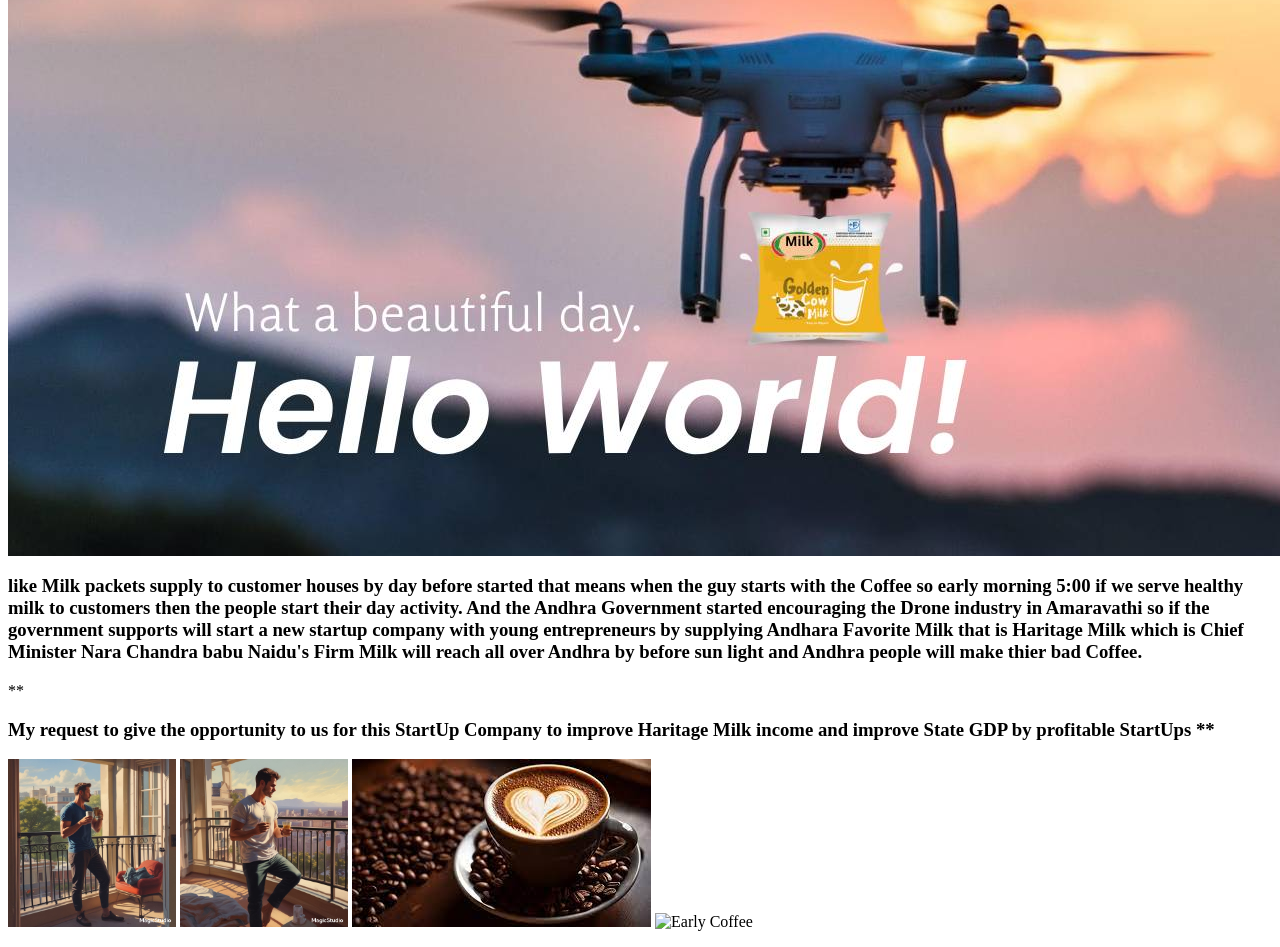
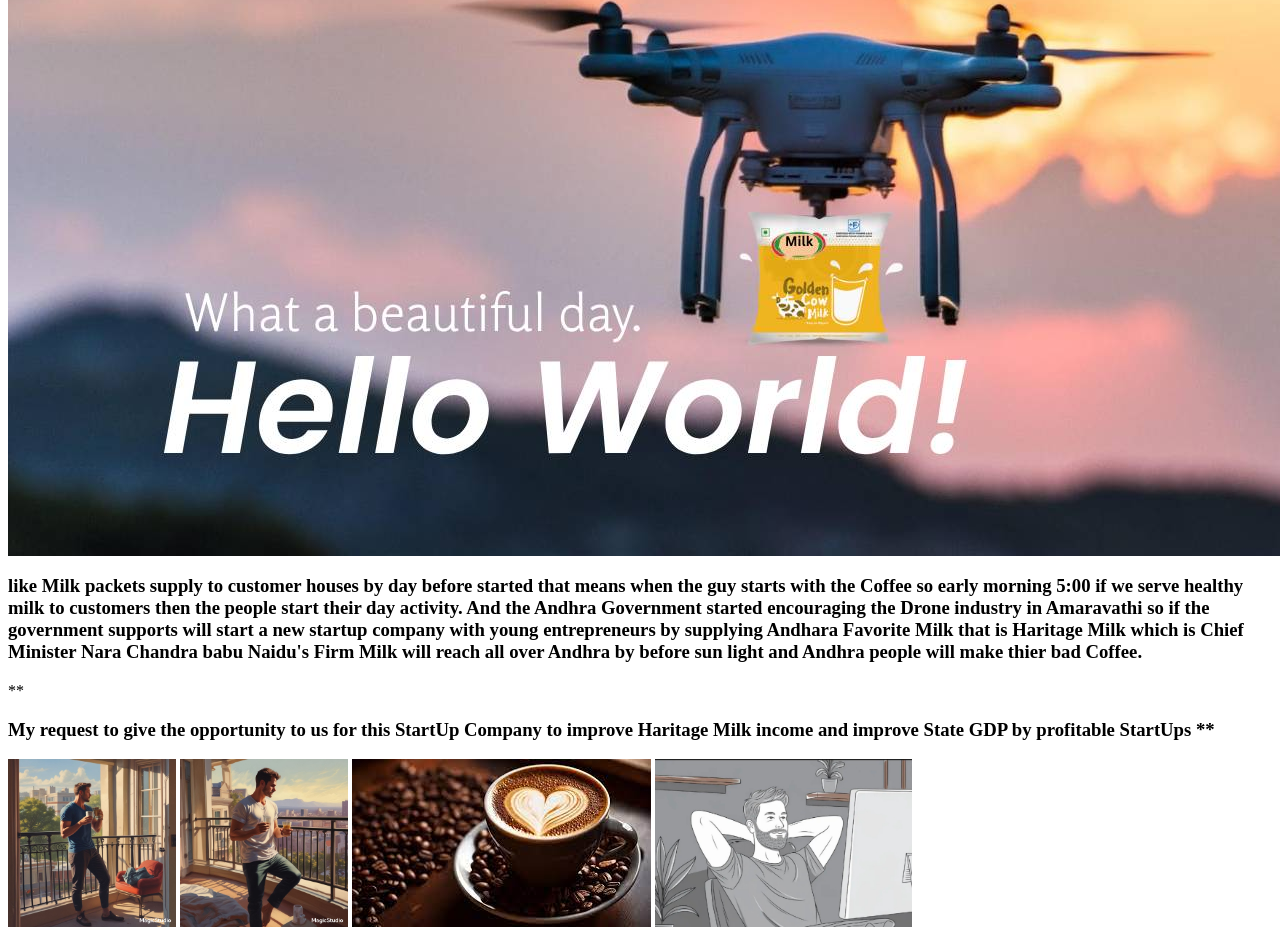
Before and after one commit to newwakar/NewI, a plain HTML site: page index.html in a window 1280 px wide. Shown: the part 213-1160 px from the top of the page. Drawn offline with Linux system fonts and the light colour scheme.

Commit message:
Update index.html

```diff
--- a/index.html
+++ b/index.html
@@ -27,7 +27,7 @@
 <img src="imgs/magicstudio-art(1).jpg" alt="Early Moring Coffee Lovers" height="168" >
 <img src="imgs/magicstudio-art(2).jpg" alt="Early Moring Coffee Lovers" height="168" >
 <img src="imgs/images.jpeg" alt="Early Moring Coffee Lovers" >
-<img src="Screenshot_2024_1027_124422.jpg" alt="Early Coffee" >
+<img src="imgs/Screenshot_2024_1027_124422.jpg" alt="Early Coffee" height="168" >
 </p>
 </body>
 </html>
```
